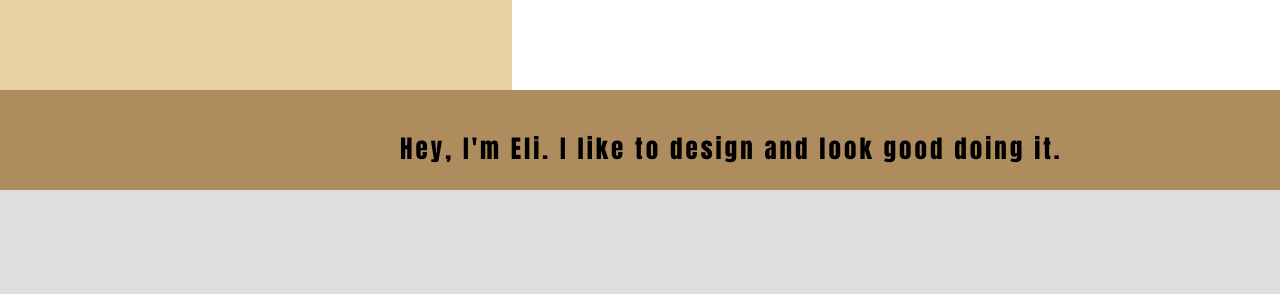
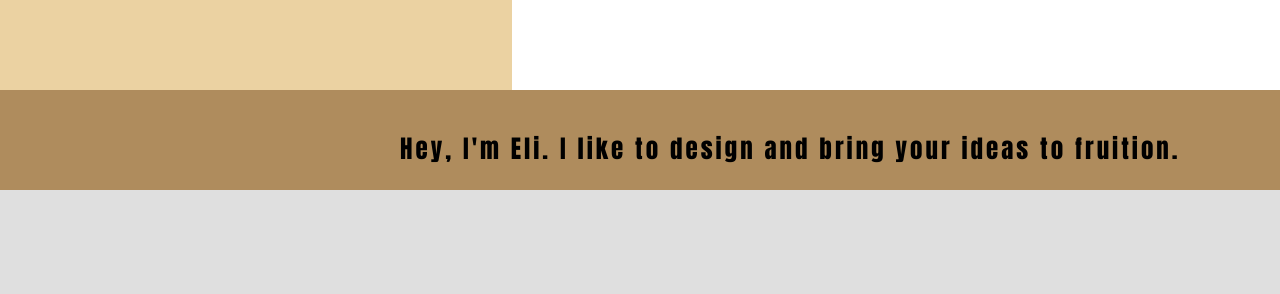
Before and after one commit to efoerst/efoerst.github.io, a plain HTML site: page index.html in a window 1280 px wide. Shown: the part 780-1074 px from the top of the page. Drawn offline with Linux system fonts and the light colour scheme.

Commit message:
Update index.html

```diff
--- a/index.html
+++ b/index.html
@@ -183,7 +183,7 @@
             <p style="font-family: 'DejaVu Sans Mono', monospace; position: absolute; top: 450px; left: 700px;">I am working on my BE in Electrical Engineering <br /> at the University of California at Los Angeles. My <br /> work currently lies in printed circuit design and <br /> software development for microcontroller <br /> control. As I grow with my engineering <br /> education, I aim to work more sustainably and in <br /> the field of avionics and flight hardware. Feel <br /> free to send me inquiries over email.</p>
         </div>
         <div style="float: left; width: 100%; min-height: 100px; background-color: #AF8C5D">
-            <b style="font-family: 'Impact', fantasy; font-size: 25px; letter-spacing: 3px; position: absolute; top: 910px; left: 400px;">Hey, I'm Eli. I like to design and look good doing it.</b>
+            <b style="font-family: 'Impact', fantasy; font-size: 25px; letter-spacing: 3px; position: absolute; top: 910px; left: 400px;">Hey, I'm Eli. I like to design and bring your ideas to fruition.</b>
         </div>
     </div>
 
```
